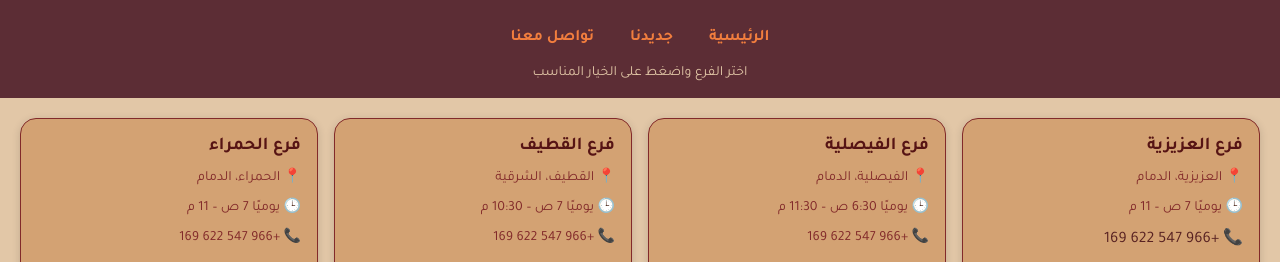
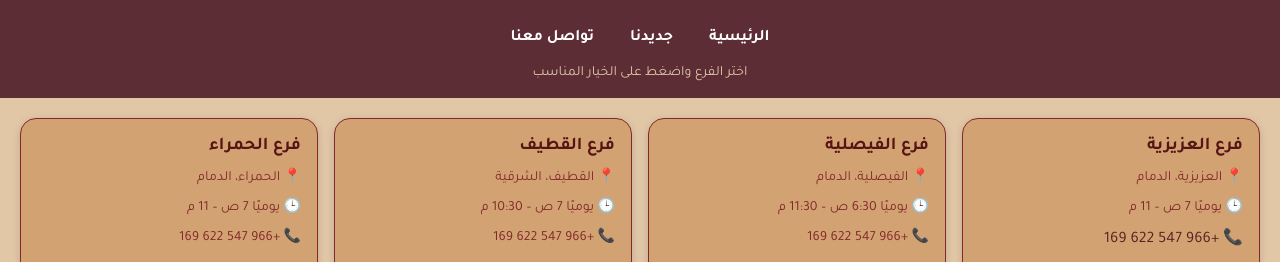
Before and after one commit to alyhayabakery/main-Alyahya-bakeries, a plain HTML site: page bra.html in a window 1280 px wide. Shown: the top 262 px of the page. Drawn offline with Linux system fonts and the light colour scheme.

Commit message:
Update bra.html

```diff
--- a/bra.html
+++ b/bra.html
@@ -31,7 +31,7 @@
 
     }
         nav {background:#5c2d35; padding:0.8rem; text-align:center;}
-    nav a {color:#f27e3e; text-decoration:none; margin:0 1rem; font-weight:bold;}
+    nav a {color:#fff; text-decoration:none; margin:0 1rem; font-weight:bold;}
     nav a:hover {color:#fff;}
      .back-btn {
                       position: fixed; /* جعله ثابت في الزاوية */
```
